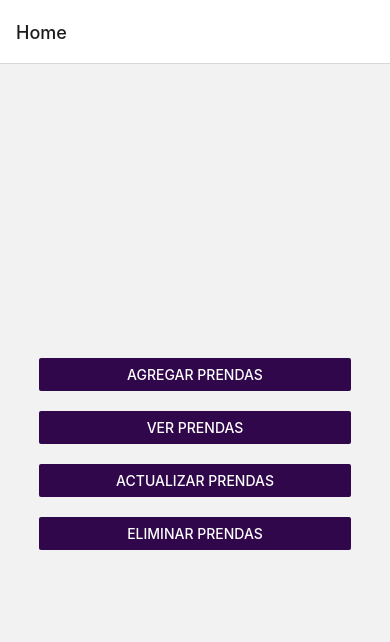
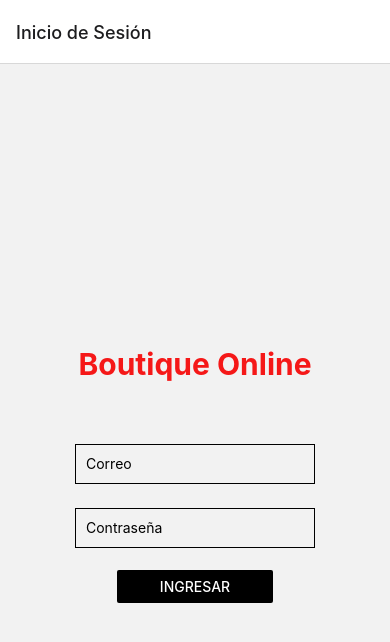
Before and after one commit to boxbony2000/Ap4, a React Native app: screen / in a window 390 px wide. Shown: the top 642 px of the page. Built offline with nearby package versions, Linux system fonts and the light colour scheme.

Commit message:
inicio de sesion con exito

```diff
--- a/App.js
+++ b/App.js
@@ -1,7 +1,9 @@
-import * as React from 'react';
-import { Button, View, StyleSheet } from 'react-native';
+import React from 'react';
+import {useState} from 'react'
+import { Button, View, StyleSheet, Text, TextInput,} from 'react-native';
 import { NavigationContainer } from '@react-navigation/native';
 import { createNativeStackNavigator } from '@react-navigation/native-stack';
+import { getAuth, signInWithEmailAndPassword } from "firebase/auth";
 
 import SRadd from './pantallas/SRadd';
 import SRread from './pantallas/SRread';
@@ -20,7 +22,80 @@ const styles = StyleSheet.create({
     alignItems: 'center',
     justifyContent: 'center',
   },
+  input: {
+    height: 40,
+    margin: 12,
+    borderWidth: 1,
+    padding: 10,
+  },
+  Boton: {
+    margin: 10,
+    minWidth: "40%",
+    textAlign: "center",
+  },
+  Titulo: {
+    fontWeight: 'bold',
+    margin: 50,
+    fontSize: 30,
+    color: '#f51818'
+  },
 });
+
+function LoginScreen({ navigation }) {
+
+  const [Usuario, setusuario]=useState({
+    usuario:'',
+    pass:'',
+  })
+
+  const capturar =(atrib,valor) =>{
+    setusuario({...Usuario,[atrib]:valor})
+    }
+
+  function verificar(){
+    const auth = getAuth();
+    signInWithEmailAndPassword(auth, Usuario.usuario, Usuario.pass)
+    .then((userCredential) => {
+      navigation.navigate('Home')
+    })
+    .catch((error) => {
+    const errorCode = error.code;
+    const errorMessage = error.message;
+    alert(errorMessage)
+    });
+  }
+
+
+  return (
+
+    <View style={styles.container}>
+    <Text  style={styles.Titulo} >Boutique Online</Text>
+    <TextInput
+        style={styles.input}
+        placeholder="Correo"
+        onChangeText={(value)=>capturar('usuario',value)}
+      />
+    <TextInput
+        style={styles.input}
+        placeholder="Contraseña"
+        secureTextEntry={true}
+        onChangeText={(value)=>capturar('pass',value)}
+      />
+
+
+
+    <View  style={styles.Boton}>
+      <Button
+        title="ingresar"
+        color="#000000"
+        onPress={() =>verificar() }
+      />
+    </View>
+
+
+    </View>
+  );
+}
 
 function HomeScreen({ navigation }) {
   return (
@@ -93,14 +168,13 @@ const Stack = createNativeStackNavigator();
 function SRMain() {
   return (
     <NavigationContainer>
-      <Stack.Navigator initialRouteName="Home">
+      <Stack.Navigator initialRouteName="Entrada">
+        <Stack.Screen name="Inicio de Sesión" component={LoginScreen} />
         <Stack.Screen name="Home" component={HomeScreen} />
-
         <Stack.Screen name="Agregar" component={AddScreen} />
         <Stack.Screen name="Ver" component={ReadScreen} />
         <Stack.Screen name="Actualizar" component={UpdateScreen} />
         <Stack.Screen name="Eliminar" component={DeleteScreen} />
-
       </Stack.Navigator>
     </NavigationContainer>
   );
```
Also changed, not shown: img/boutique.jpg (added).
